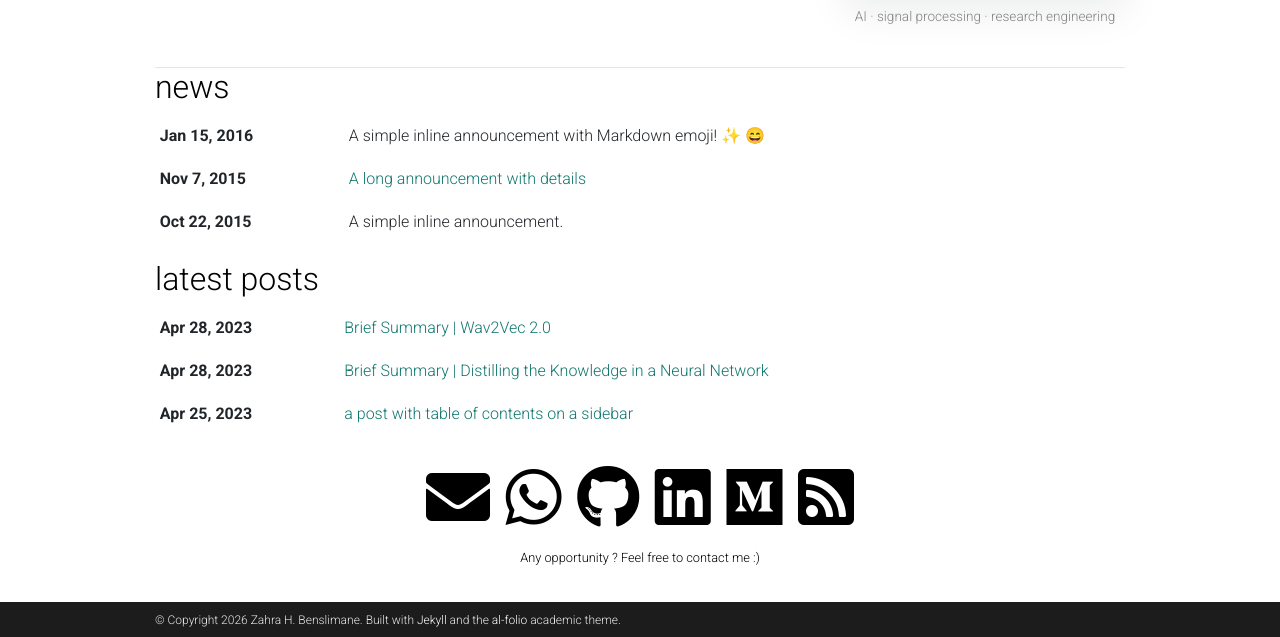
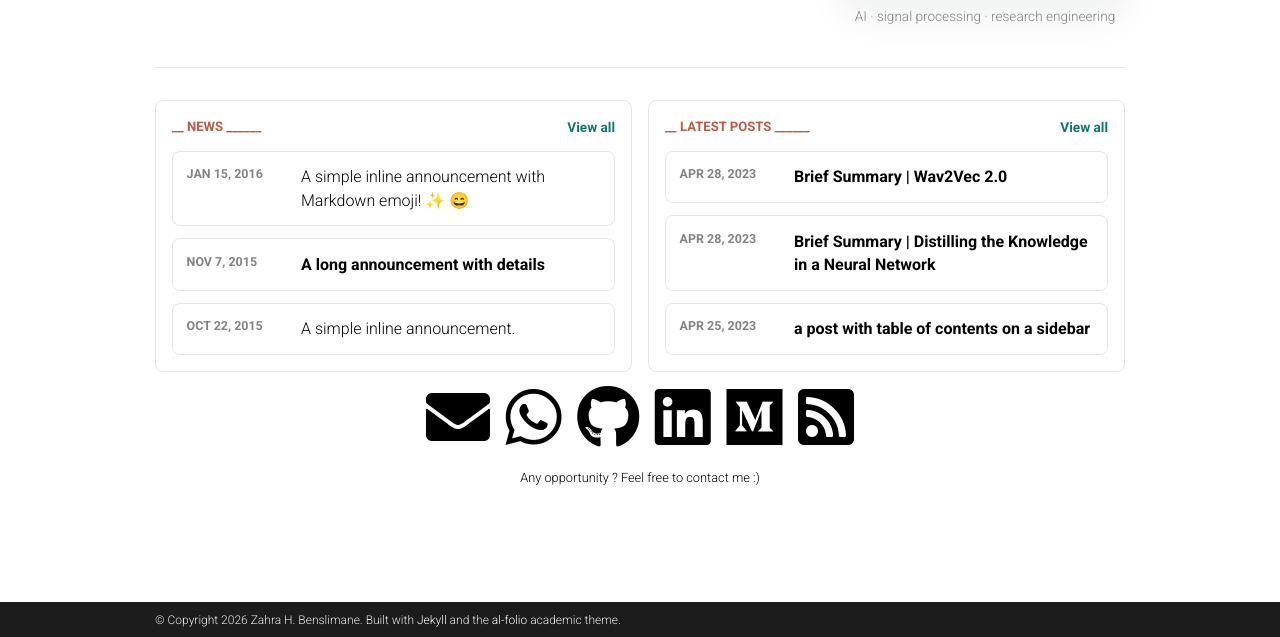
Before and after one commit to ZahraBenslimane/Portfolio, a Jekyll site: the page built from _pages/about.md, in a window 1280 px wide and 1184 px high, cut to the strip 547-1184 px from the top of the window. Built offline with Jekyll 4.4.1, drawn with Linux system fonts in a browser that asks for light colours; emoji names are drawn with the system emoji font; comment, search, counter and statistics services are not loaded; a style sheet for code colours, icons or effects is not loaded.

Commit message:
new version layout

```diff
--- a/_includes/latest_posts.html
+++ b/_includes/latest_posts.html
@@ -1,9 +1,7 @@
 
-          <div class="news">
+          <div class="news home-feed__list">
             {% if site.latest_posts != blank -%}
             {%- assign latest_posts_size = site.posts | size -%}
-            <div class="table-responsive" {% if site.latest_posts.scrollable and latest_posts_size > 3 %}style="max-height: 60vw"{% endif %}>
-              <table class="table table-sm table-borderless">
               {%- assign latest_posts = site.posts -%}
               {% if site.latest_posts.limit %}
               {% assign latest_posts_limit = site.latest_posts.limit %}
@@ -11,9 +9,9 @@
               {% assign latest_posts_limit = latest_posts_size %}
               {% endif %}
               {% for item in latest_posts limit: latest_posts_limit %}
-                <tr>
-                  <th scope="row">{{ item.date | date: "%b %-d, %Y" }}</th>
-                  <td>
+                <article class="home-feed-card">
+                  <time class="home-feed-card__date" datetime="{{ item.date | date_to_xmlschema }}">{{ item.date | date: "%b %-d, %Y" }}</time>
+                  <div class="home-feed-card__body">
                     {% if item.redirect contains '://' %}
                       <a class="news-title" href="{{ item.redirect }}" target="_blank" rel="external nofollow noopener">{{ item.title }}</a>
                     {% elsif item.redirect %}
@@ -21,11 +19,9 @@
                     {% else %}
                       <a class="news-title" href="{{ item.url | relative_url }}">{{ item.title }}</a>
                     {% endif %}
-                  </td>
-                </tr>
+                  </div>
+                </article>
               {%- endfor %}
-              </table>
-            </div>
           {%- else -%}
             <p>No posts so far...</p>
           {%- endif %}
--- a/_includes/news.html
+++ b/_includes/news.html
@@ -1,8 +1,6 @@
-          <div class="news">
+          <div class="news home-feed__list">
             {% if site.news != blank -%}
             {%- assign news_size = site.news | size -%}
-            <div class="table-responsive" {% if include.limit and site.announcements.scrollable and news_size > 3 %}style="max-height: 60vw"{% endif %}>
-              <table class="table table-sm table-borderless">
               {%- assign news = site.news | reverse -%}
               {% if include.limit and site.announcements.limit %}
               {% assign news_limit = site.announcements.limit %}
@@ -10,19 +8,17 @@
               {% assign news_limit = news_size %}
               {% endif %}
               {% for item in news limit: news_limit %}
-                <tr>
-                  <th scope="row">{{ item.date | date: "%b %-d, %Y" }}</th>
-                  <td>
+                <article class="home-feed-card">
+                  <time class="home-feed-card__date" datetime="{{ item.date | date_to_xmlschema }}">{{ item.date | date: "%b %-d, %Y" }}</time>
+                  <div class="home-feed-card__body">
                     {% if item.inline -%}
                       {{ item.content | remove: '<p>' | remove: '</p>' | emojify }}
                     {%- else -%}
                       <a class="news-title" href="{{ item.url | relative_url }}">{{ item.title }}</a>
                     {%- endif %}
-                  </td>
-                </tr>
+                  </div>
+                </article>
               {%- endfor %}
-              </table>
-            </div>
           {%- else -%}
             <p>No news so far...</p>
           {%- endif %}
--- a/_layouts/about.html
+++ b/_layouts/about.html
@@ -40,16 +40,30 @@ layout: default
             {{ content }}
           </div>
 
+          {% if page.news and site.announcements.enabled or page.latest_posts -%}
+          <section class="home-updates-grid" aria-label="Updates and latest writing">
             <!-- News -->
             {% if page.news and site.announcements.enabled -%}
-            <h2><a href="{{ '/news/' | relative_url }}" style="color: inherit;">news</a></h2>
+            <div class="home-feed">
+              <div class="home-feed__header">
+                <p class="section-kicker">__ News ______</p>
+                <a href="{{ '/news/' | relative_url }}">View all</a>
+              </div>
               {%- include news.html limit=true %}
+            </div>
             {%- endif %}
 
             <!-- Latest posts -->
             {% if page.latest_posts -%}
-            <h2><a href="{{ '/blog/' | relative_url }}" style="color: inherit;">latest posts</a></h2>
+            <div class="home-feed">
+              <div class="home-feed__header">
+                <p class="section-kicker">__ Latest posts ______</p>
+                <a href="{{ '/blog/' | relative_url }}">View all</a>
+              </div>
               {%- include latest_posts.html %}
+            </div>
+            {%- endif %}
+          </section>
           {%- endif %}
 
           <!-- Selected papers -->
--- a/_sass/_base.scss
+++ b/_sass/_base.scss
@@ -516,6 +516,96 @@ footer.sticky-bottom {
     mjx-container[jax="CHTML"][display="true"] {
       display: unset;
     }
+  }
+}
+
+.home-updates-grid {
+  display: grid;
+  gap: 1rem;
+  grid-template-columns: repeat(2, minmax(0, 1fr));
+  margin-top: 2rem;
+}
+
+.home-feed {
+  border: 1px solid var(--global-divider-color);
+  border-radius: 8px;
+  padding: 1rem;
+}
+
+.home-feed__header {
+  align-items: center;
+  display: flex;
+  gap: 1rem;
+  justify-content: space-between;
+  margin-bottom: 0.85rem;
+}
+
+.home-feed__header .section-kicker {
+  margin: 0;
+}
+
+.home-feed__header a {
+  color: var(--global-theme-color);
+  font-size: 0.85rem;
+  font-weight: 700;
+  text-decoration: none;
+}
+
+.home-feed__header a:hover {
+  text-decoration: underline;
+}
+
+.home-feed__list {
+  display: grid;
+  gap: 0.75rem;
+}
+
+.home-feed-card {
+  background: var(--global-bg-color);
+  border: 1px solid var(--global-divider-color);
+  border-radius: 8px;
+  display: grid;
+  gap: 0.65rem;
+  grid-template-columns: 6.5rem 1fr;
+  padding: 0.85rem;
+}
+
+.home-feed-card__date {
+  color: var(--global-text-color-light);
+  font-size: 0.78rem;
+  font-weight: 800;
+  letter-spacing: 0;
+  line-height: 1.4;
+  text-transform: uppercase;
+}
+
+.home-feed-card__body {
+  color: var(--global-text-color);
+  line-height: 1.45;
+}
+
+.home-feed-card__body p {
+  margin: 0;
+}
+
+.home-feed-card .news-title {
+  color: var(--global-text-color);
+  font-weight: 700;
+  text-decoration: none;
+}
+
+.home-feed-card .news-title:hover {
+  color: var(--global-theme-color);
+  text-decoration: none;
+}
+
+@media (max-width: 767px) {
+  .home-updates-grid {
+    grid-template-columns: 1fr;
+  }
+
+  .home-feed-card {
+    grid-template-columns: 1fr;
   }
 }
 
```
Lines whose indentation alone changed are shown as unchanged.
